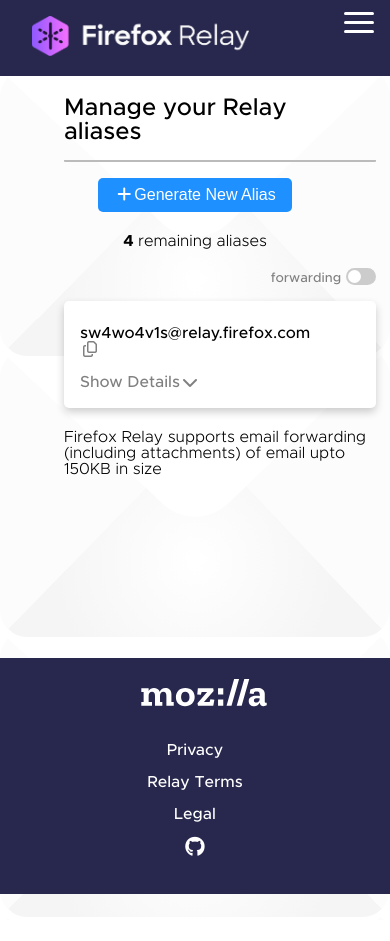
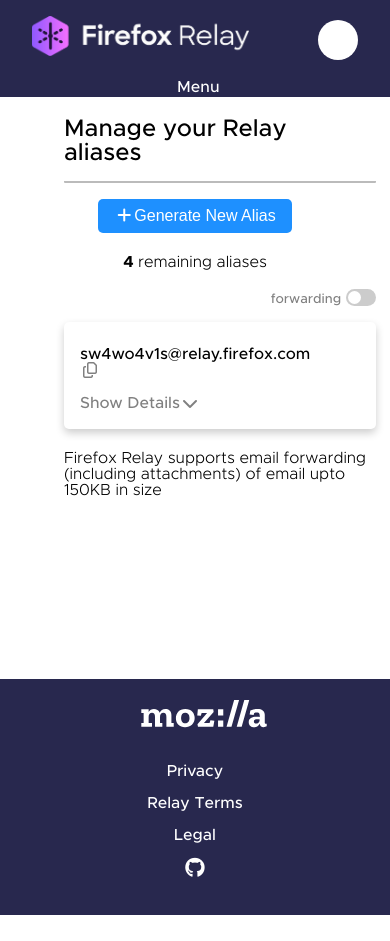
Before and after one commit to saifaldin14/Temp, a website: page index.html in a window 390 px wide. Before the commit the page ends 920 px from the top, so only its background shows below. Drawn offline with Linux system fonts and the light colour scheme.

Commit message:
Working on mobile menu button

```diff
--- a/assets/styles.css
+++ b/assets/styles.css
@@ -80,15 +80,34 @@
   margin: 1rem;
 }
 
-.toggle-button {
+.icon-link-mobile {
+  display: none;
+}
+
+.dot-mobile {
   position: absolute;
-  top: 0.75rem;
+  top: 0.25rem;
   right: 1rem;
   display: none;
   flex-direction: column;
   justify-content: space-between;
+  height: 2.5rem;
+  width: 2.5rem;
+  background-color: #fff;
+  border-radius: 50%;
+}
+.toggle-button {
+  /* position: absolute;
+  top: 0.75rem;
+  right: 1rem; */
+  display: none;
+  flex-direction: column;
+  align-items: center;
+  justify-content: center;
   width: 30px;
   height: 21px;
+  color: #fff;
+  text-decoration: none;
 }
 
 .toggle-button .bar {
@@ -506,8 +525,15 @@
     align-items: flex-start;
   }
 
+  .toggle-menu-mobile {
+    width: 100%;
+  }
+
   .toggle-button {
     display: flex;
+    margin-left: 47%;
+    text-align: center;
+    /* margin-left: 5rem; */
   }
 
   .navbar-links {
@@ -536,10 +562,28 @@
     display: none;
   }
 
+  .mobile-navbar {
+    display: flex;
+    flex-direction: row;
+  }
+
+  .icon-link-mobile {
+  }
+
+  .dot-mobile {
+    height: 2.5rem;
+    width: 2.5rem;
+    background-color: #fff;
+    border-radius: 50%;
+    display: inline-block;
+    margin: 1rem;
+  }
+
   .content-div {
     display: flex;
     flex-direction: column;
     min-height: 100vh;
+    background-image: none;
   }
   .content-1 {
     margin-top: 0;
--- a/index.html
+++ b/index.html
@@ -17,14 +17,16 @@
     <!-- Put HTML Here -->
     <main>
       <nav class="navbar">
-        <div>
+        <div class="logo">
           <img class="logo-img" src="assets/img/logo-relay.png" />
         </div>
-        <a href="#" class="toggle-button">
-          <span class="bar"></span>
-          <span class="bar"></span>
-          <span class="bar"></span>
+        <div class="toggle-menu-mobile">
+          <a href="#" class="toggle-button font-metropolis"> Menu </a>
+        </div>
+        <a href="#" class="icon-link-mobile">
+          <i class="fas fa-th fa-lg"></i>
         </a>
+        <div class="dot-mobile"></div>
         <div class="navbar-links">
           <ul>
             <li><a href="#" class="font-metropolis">Home</a></li>
```
